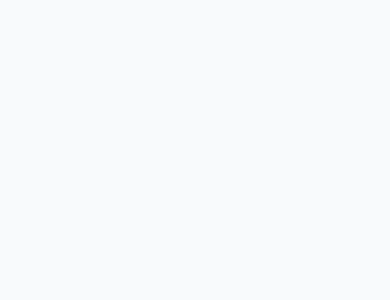
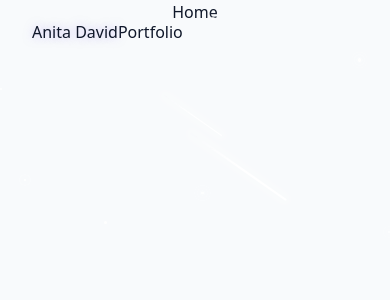
Before and after one commit to anita-david/AnitaDavid, a React (Vite) app: page / in a window 390 px wide. Shown: the top 300 px of the page. Built offline with nearby package versions, Linux system fonts and the light colour scheme.

Commit message:
implemented background animation

```diff
--- /dev/null
+++ b/src/components/Navbar.jsx
@@ -0,0 +1,31 @@
+import { useState } from "react";
+import cn from "../lib/utils";
+import { useEffect } from "react";
+
+const navItems = [
+  { name: "Home", href: "#hero" },
+  { name: "About", href: "#about" },
+  { name: "Skills", href: "#skills" },
+  { name: "Projects", href: "#projects" },
+  { name: "Contact", href: "#contact" },
+];
+
+function Navbar() {
+  const [isScrolled, setIsScrolled] = useState(false);
+  useEffect(() => {
+    const handleScroll = () => {
+      setIsScrolled(window.screenY > 10);
+    };
+    window.addEventListener("scroll", handleScroll);
+    return () => window.removeEventListener("scroll", handleScroll);
+  }, []);
+  return (
+    <nav className={cn("fixed w-full z-40 transition-all duration-300", isScrolled ? "py-3 bg-background/80 backdrop-blur-md shadow-xs" : "py-5")}>
+			<div className="container flex items-center justify-between">
+<a href=""><span><span className="text-glow">Anita David</span>Portfolio</span></a>
+			</div>
+		</nav>
+  );
+}
+
+export default Navbar;
--- /dev/null
+++ b/src/components/StarBackground.jsx
@@ -0,0 +1,85 @@
+import { useEffect } from "react";
+import { useState } from "react";
+// id, size, x. y, opacity, animationDuration
+// id, size, x. y, delay, animationDuration
+function StarBackground() {
+  const [stars, setStars] = useState([]);
+  const [meteors, setMeteors] = useState([]);
+  useEffect(() => {
+    generateStars();
+    generateMeteors();
+
+    const handleResize = () => {
+      generateStars();
+    };
+		window.addEventListener('resize', handleResize)
+		return () => window.removeEventListener('resize', handleResize)
+  }, []);
+  const generateStars = () => {
+    const numberOfStars = Math.floor(
+      (window.innerWidth * window.innerHeight) / 10000
+    );
+    const newStars = [];
+    for (let i = 0; i < numberOfStars; i++) {
+      newStars.push({
+        id: i,
+        size: Math.random() * 3 + 1,
+        x: Math.random() * 100,
+        y: Math.random() * 100,
+        opacity: Math.random() * 0.5 + 0.5,
+        animationDuration: Math.random() * 4 + 2,
+      });
+    }
+    setStars(newStars);
+  };
+  const generateMeteors = () => {
+    const numberOfMeteors = 4;
+    const newMeteors = [];
+    for (let i = 0; i < numberOfMeteors; i++) {
+      newMeteors.push({
+        id: i,
+        size: Math.random() * 2 + 1,
+        x: Math.random() * 100,
+        y: Math.random() * 20,
+        delay: Math.random() * 15,
+        animationDuration: Math.random() * 3 + 3,
+      });
+    }
+    setMeteors(newMeteors);
+  };
+
+  return (
+    <div className="fixed inset-0 overflow-hidden pointer-events-none z-0">
+      {stars.map((star) => (
+        <div
+          key={star.id}
+          className="star animate-pulse-subtle"
+          style={{
+            width: star.size + "px",
+            height: star.size + "px",
+            left: star.x + "%",
+            top: star.y + "%",
+            opacity: star.opacity,
+            animationDuration: star.animationDuration + "s",
+          }}
+        />
+      ))}
+      {meteors.map((meteor) => (
+        <div
+          key={meteor.id}
+          className="meteor animate-meteor"
+          style={{
+            width: meteor.size * 50 + "px",
+            height: meteor.size + "px",
+            left: meteor.x + "%",
+            top: meteor.y + "%",
+            animationDelay: meteor.delay,
+            animationDuration: meteor.animationDuration + "s",
+          }}
+        />
+      ))}
+    </div>
+  );
+}
+
+export default StarBackground;
--- /dev/null
+++ b/src/components/ThemeToggle.jsx
@@ -0,0 +1,43 @@
+import { Moon } from "lucide-react";
+import { Sun } from "lucide-react";
+import { useEffect } from "react";
+import { useState } from "react";
+import cn from "../lib/utils";
+
+function ThemeToggle() {
+  const [isDarkMode, setDarkMode] = useState(false);
+  useEffect(() => {
+    const storedTheme = localStorage.getItem("theme");
+    if (storedTheme === "dark") {
+      setDarkMode(true);
+      document.documentElement.classList.add("dark");
+    } else {
+      localStorage.setItem("theme", "light");
+
+      setDarkMode(false);
+    }
+  }, []);
+  const toggleTheme = () => {
+    if (isDarkMode) {
+      document.documentElement.classList.remove("dark");
+      localStorage.setItem("theme", "light");
+
+      setDarkMode(false);
+    } else {
+      document.documentElement.classList.add("dark");
+      localStorage.setItem("theme", "dark");
+      setDarkMode(true);
+    }
+  };
+  return (
+    <button onClick={toggleTheme} className={cn("fixed max-sm:hidden top-5 right-5 z-50 p-2 rounded-full transition-colors duration-300 focus:outline-hidden")}>
+      {isDarkMode ? (
+        <Sun className="h-6 w-6 text-yellow-300" />
+      ) : (
+        <Moon className="h-6 w-6 text-blue-900" />
+      )}
+    </button>
+  );
+}
+
+export default ThemeToggle;
--- /dev/null
+++ b/src/lib/utils.js
@@ -0,0 +1,9 @@
+import { clsx } from "clsx"
+import { twMerge } from "tailwind-merge"
+function cn(...inputs) {
+	return (
+		twMerge(clsx(inputs))
+	)
+}
+
+export default cn
--- a/src/pages/Home.jsx
+++ b/src/pages/Home.jsx
@@ -1,11 +1,19 @@
+import Navbar from "../components/Navbar";
+import StarBackground from "../components/StarBackground";
+import ThemeToggle from "../components/ThemeToggle";
+
 function Home() {
   return (
-    <div className="min-h-screen ">
+    <div className="min-h-screen bg-background text-foreground overflow-x-hidden ">
       {/* Theme Toggle */}
+			<ThemeToggle/>
       {/* Background Effects */}
+			<StarBackground/>
       {/* Navbar */}
+			<Navbar/>
 			{/* Main Content */}
 			{/* Footer */}
+			Home
     </div>
   );
 }
--- a/vite.config.js
+++ b/vite.config.js
@@ -1,7 +1,7 @@
 import { defineConfig } from "vite";
 import react from "@vitejs/plugin-react";
 import tailwindcss from "@tailwindcss/vite";
-import {path, __dirname} from "path";
+import path from "path";
 
 // https://vite.dev/config/
 export default defineConfig({
```
